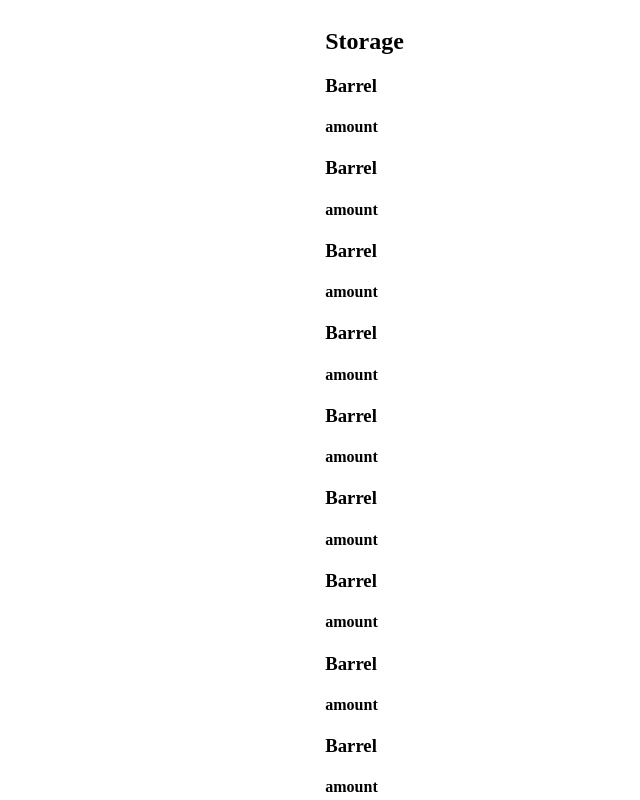
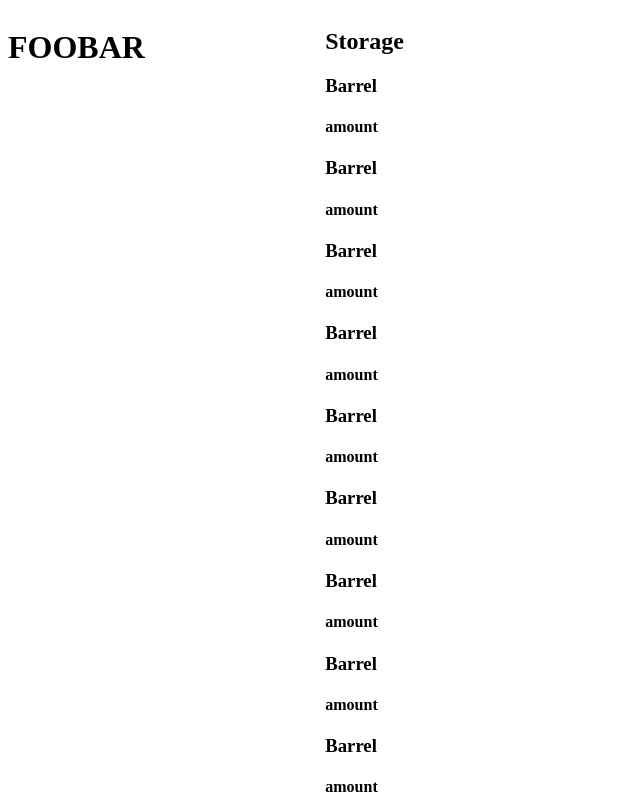
Before and after one commit to nira0101/foobar_dashboard, a website built with Vite: page index.html in a window 1280 px wide. Shown: the top 800 px of the page, without its empty margins (0-640 px from the left). Built offline with nearby package versions, Linux system fonts and the light colour scheme; no server answers.

Commit message:
basic design

```diff
--- a/index.html
+++ b/index.html
@@ -11,7 +11,12 @@
 
 
     <div id="wrapper">
-     <header></header>
+     <header>
+       <div class="logo">
+        <h1>FOOBAR</h1>
+       </div>
+       <nav></nav>
+     </header>
 
       <article id="worker_status_app">
         <h2>Employees</h2>
--- a/sass/base/_font.scss
+++ b/sass/base/_font.scss
@@ -0,0 +1,3 @@
+@import url("https://fonts.googleapis.com/css2?family=Monoton&display=swap");
+
+$monoton: "Monoton", cursive;
--- a/sass/layout/_grid.scss
+++ b/sass/layout/_grid.scss
@@ -5,7 +5,7 @@
   gap: 5px 5px;
 }
 
-.header {
+header {
   grid-area: 1 / 1 / 4 / 2;
 }
 #storage_amount_app {
--- a/sass/layout/_header.scss
+++ b/sass/layout/_header.scss
@@ -0,0 +1 @@
+@use "../base/font";
```
